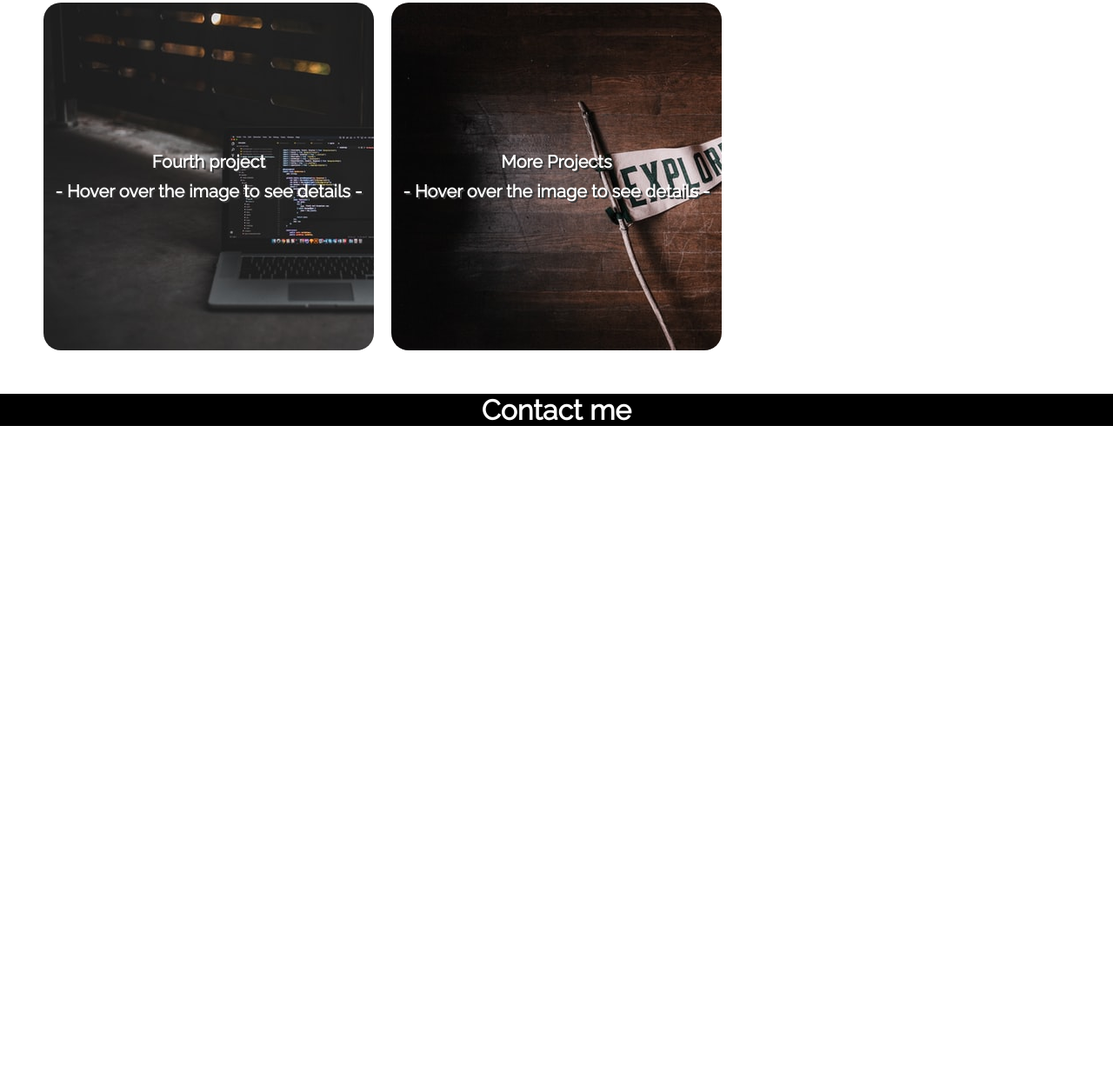
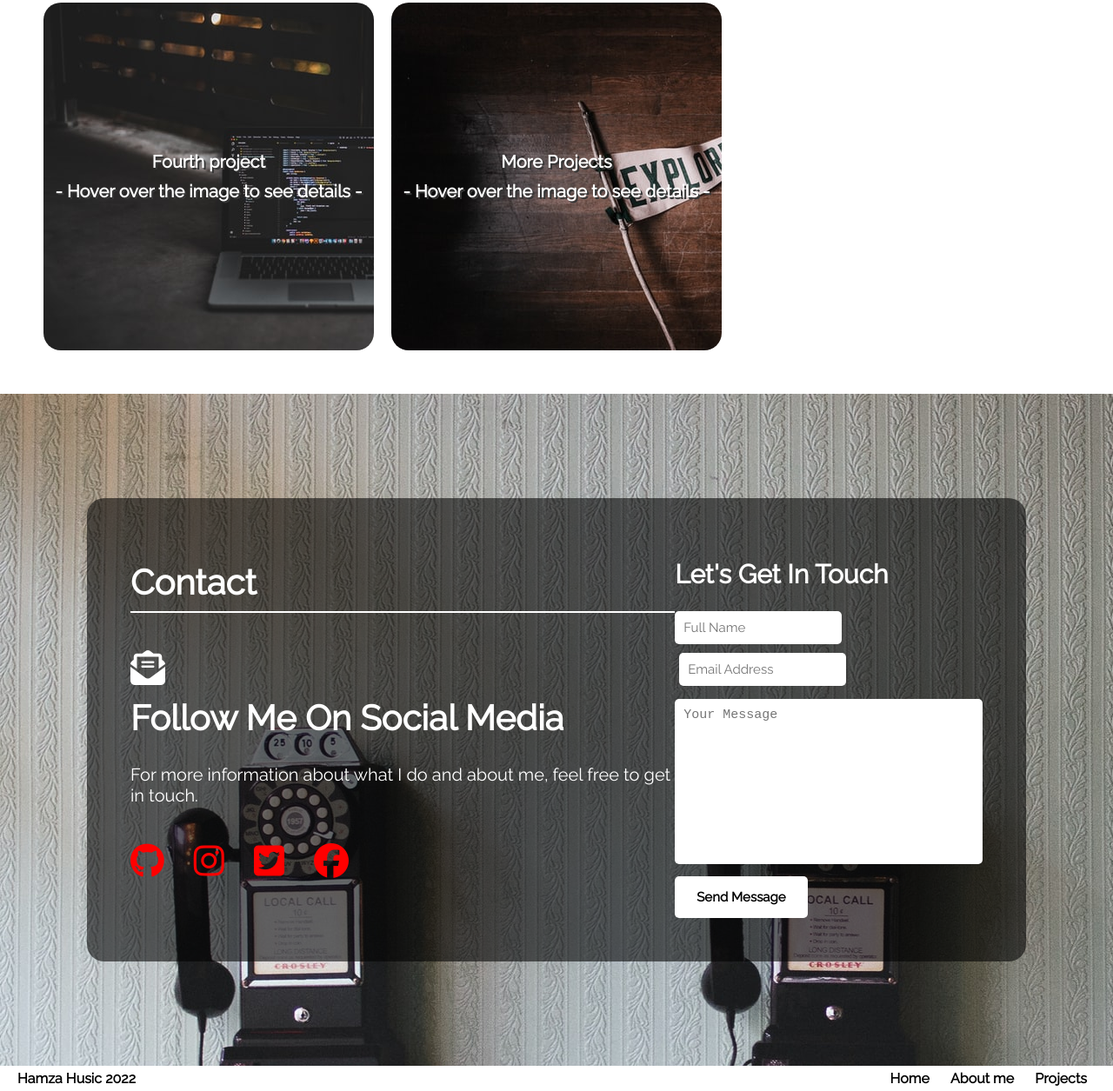
Before and after one commit to hamzahusic/hamzahusic.github.io, a plain HTML site: page index.html in a window 1280 px wide. Shown: the part 2444-3699 px from the top of the page at 87% size. Before the commit the page ends 2934 px from the top, so only its background shows below. Drawn offline with Linux system fonts and the light colour scheme.

Commit message:
Added contact area

```diff
--- a/index.html
+++ b/index.html
@@ -26,7 +26,7 @@
                      <li><a href="index.html" id="Home">Home</a></li>
                      <li><a href="#more-abt" id="About">About me</a></li>
                      <li><a href="#recent-projects-naslov" id="Projects">Projects</a></li>
-                     <li><a href="#" id="contact">Contact me</a></li>
+                     <li><a href="#contactMe" id="contact">Contact me</a></li>
                    </ul>
                 </div>
                 <div class="menu" id="hamburger">
@@ -51,7 +51,7 @@
                  <a href="https://github.com/hamzahusic" target="_blank"><i class="fa-brands fa-github"></i></a>
                  <a href="https://www.instagram.com/husicc.h" target="_blank"><i class="fa-brands fa-instagram"></i></a>
                  <a href="https://twitter.com/HHusicc" target="_blank"><i class="fa-brands fa-twitter-square"></i></a>
-                 <a href="mailto:hamzahusic76@gmail.com" target="_blank"><i class="fa-solid fa-envelope"></i></a>
+                 <a href="#contactMe"><i class="fa-solid fa-envelope"></i></a>
                </div>
                <div id="mark-quote">
                    <h1>" The biggest risk is not taking any risk. " - Mark Zuckerberg</h1>
@@ -185,8 +185,47 @@
          </div>
       </main>
       <footer>
-         <h1>Contact me</h1>
+         <div class="footer-content">
+         <div class="footer-lijeva">
+            <h1 id="contactMe">Contact</h1>
+            <h1><i class="fa-solid fa-envelope-open-text"></i></h1>
+            <h1>Follow Me On Social Media</h1>
+            <div class="footer-text">
+               <p>For more information about what I do and about me, feel free to get in touch.</p>
+            </div>
+            <div class="contactLinks">
+               <a href="https://github.com/hamzahusic" target="_blank"><i class="fa-brands fa-github"></i></a>
+               <a href="https://www.instagram.com/husicc.h" target="_blank"><i class="fa-brands fa-instagram"></i></a>
+               <a href="https://twitter.com/HHusicc" target="_blank"><i class="fa-brands fa-twitter-square"></i></a>
+               <a href="https://www.facebook.com/Hamza Husic" target="_blank"><i class="fa-brands fa-facebook"></i></a>
+             </div>
+         </div>
+         <div class="footer-desna">
+               <h1>Let's Get In Touch</h1>
+            <form action="https://formsubmit.co/d62ca0fe7b42f8398612dd561a3b7473" method="POST">
+               <input type="text" name="name" required placeholder="Full Name">
+               <input type="hidden" name="_next" value="https://hamzahusic.github.io/hvala.html">
+               <input type="hidden" name="_subject" value="Nova poruka na sajtu">
+               <input type="text" name="_honey" style="display:none">
+               <input type="email" name="email" required placeholder="Email Address"><br>
+               <textarea placeholder="Your Message" class="form-control" name="message" rows="10" required></textarea><br>
+               <div class="formButton">
+               <button type="submit" id="sendMessage">Send Message</button>
+               </div>
+          </form>
+         </div>
+         </div>
       </footer>
+      <div class="copyRight">
+         <div class="cop">
+            <p>Hamza Husic 2022 </p>
+         </div>
+         <div class="cop-links">
+            <a href="index.html" id="Home">Home</a>
+            <a href="#more-abt" id="About">About me</a>
+            <a href="#recent-projects-naslov" id="Projects">Projects</a>
+         </div>
+      </div>
       <script src="app.js"></script>
 </body>
 </html>
--- a/style.css
+++ b/style.css
@@ -297,16 +297,103 @@ header{
         margin-top: 0;
     }
 }
-
 footer{
+    padding: 120px 300px;
+    background-image: url(./img/contact.jpg);
+}
+.footer-content{
     color: white;
-    background-color: black;
-    text-align: center;/*IZBRISI OVO POSLIJE*/
+    background-color: rgba(0, 0, 0, 0.568);
+    display: flex;
+    justify-content: space-between;
+    align-items: center;
+    padding: 50px;
+    border-radius: 20px;
 }
-
+.footer-lijeva h1{
+    padding: 0 0 10px 0;
+    font-size: 40px;
+}
+.footer-lijeva p{
+    font-size: 20px;
+}
+.footer-lijeva a{
+    text-decoration: none;
+    color: red;
+    font-size: 40px;
+    padding: 0 30px 0 0;
+}
+.footer-text{
+    padding: 20px 0;
+}
+.footer-desna{
+    font-size: 15px;
+}
+#contactMe{
+    margin-bottom: 40px;
+    border-bottom: 2px solid white;
+}
+.contactLinks{
+    margin: 20px 0;
+}
+footer button{
+    border: none;
+    background-color: white;
+    font-weight: bold;
+    font-family: 'Raleway', sans-serif;
+    padding: 15px 25px;
+    border-radius: 5px;
+    cursor: pointer;
+    font-size: 15px;
+}
+.footer-desna textarea{
+    width: 100%;
+    resize: none;
+    outline-color: black;
+    border-radius: 5px;
+    padding: 10px;
+    margin: 10px 0;
+    border: none;
+    font-size: 15px;
+}
+.footer-desna input{
+    font-family: 'Raleway', sans-serif;
+    outline-color: black;
+    font-size: 15px;
+}
+.footer-desna input[type=text]{
+    padding: 10px;
+    margin: 5px 5px 5px 0;
+    border-radius: 5px;
+    border: none;
+}
+.footer-desna input[type=email]{
+    padding: 10px;
+    margin: 5px 0 5px 5px;
+    border-radius: 5px;
+    border: none;
+}
+.footer-desna h1{
+    padding: 20px 0;
+}
+.copyRight{
+    font-weight: bold;
+    padding: 5px 20px;
+    display: flex;
+    justify-content: space-between;
+    align-items: center;
+}
+.copyRight a{
+    text-decoration: none;
+    color: black;
+    margin: 0 10px;
+}
 @media all and (max-width:1650px){
     .about-me{
         padding: 100px 200px 150px 200px;
+    }
+    footer{
+        padding: 120px 100px;
     }
 }
 
```
Also changed, not shown: hvala.html (added, +14 -0 lines), img/contact.jpg (added).
